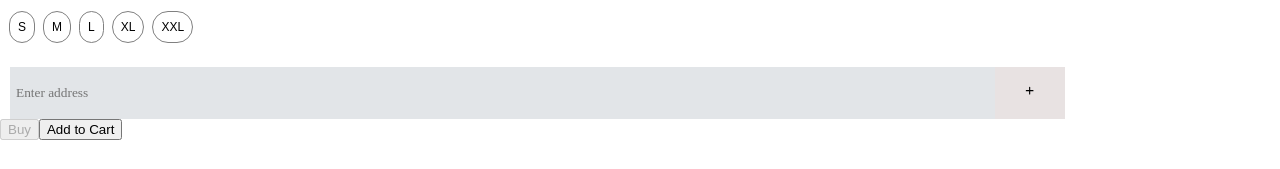
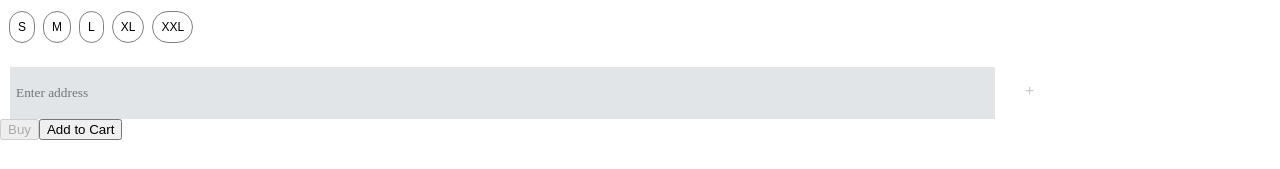
Before and after one commit to GokulakrishnanSivalingam/cloth-ecom-site, a React (Vite) app: page /buy/1 in a window 1280 px wide. In both pictures the pointer is over the button 1029 px from the left and 650 px from the top of the page. Shown: the part 557-726 px from the top of the page. Built offline with nearby package versions, Linux system fonts and the light colour scheme; a web font is replaced by a local one.

Commit message:
Update App.css

```diff
--- a/src/App.css
+++ b/src/App.css
@@ -194,6 +194,12 @@
                                         border: none;
                                         font-family: "Playwrite DE Grund", cursive;
                                     }
+                                    .addr button:hover {
+                                            color: rgb(199, 198, 198);
+                                            width: 70px;
+                                            border: none;
+                                           background-color: white;
+                                        }
 
                                     .buy-price h3 {
                                         color: green;
```
